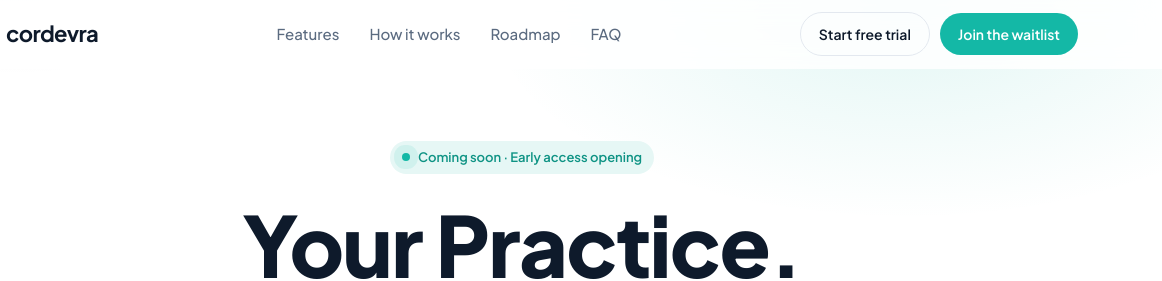
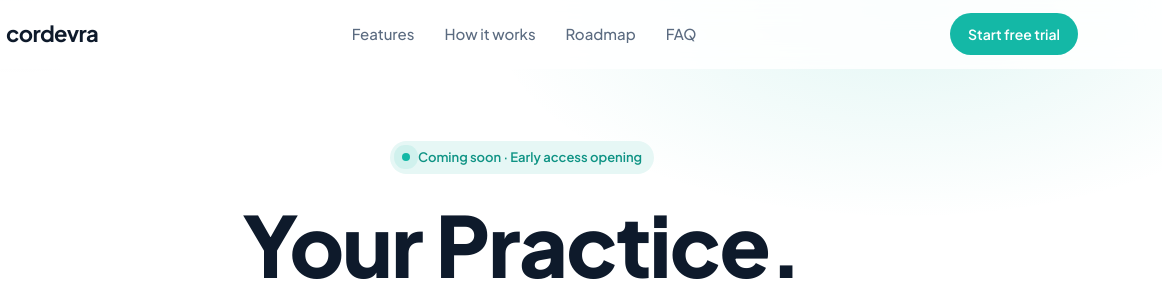
Before and after one commit to Cordevra/cordevra-site, a plain HTML site: page index.html in a window 1280 px wide. Shown: the top 281 px of the page, 118-1280 px from the left. Drawn offline with Linux system fonts and the light colour scheme.

Commit message:
Top button: Start free trial only

```diff
--- a/index.html
+++ b/index.html
@@ -49,7 +49,7 @@ nav.scrolled{border-bottom-color:var(--line)}
 .nav-links a:hover{color:var(--ink)}
 .nav-in .btn{padding:10px 18px;font-size:14px}
 .nav-cta{display:flex;gap:10px;align-items:center}
-@media (max-width:560px){.nav-cta .btn-primary{display:none}.nav-in .btn{padding:9px 14px}}
+@media (max-width:560px){.nav-in .btn{padding:9px 14px}}
 
 /* hero */
 .hero{padding:72px 0 40px;position:relative}
@@ -216,8 +216,7 @@ footer{padding:48px 0;border-top:1px solid var(--line);margin-top:96px}
       <a href="#faq">FAQ</a>
     </div>
     <div class="nav-cta">
-      <a href="https://app.cordevra.com" class="btn btn-ghost">Start free trial</a>
-      <a href="#join" class="btn btn-primary">Join the waitlist</a>
+      <a href="https://app.cordevra.com" class="btn btn-primary">Start free trial</a>
     </div>
   </div>
 </nav>
```
